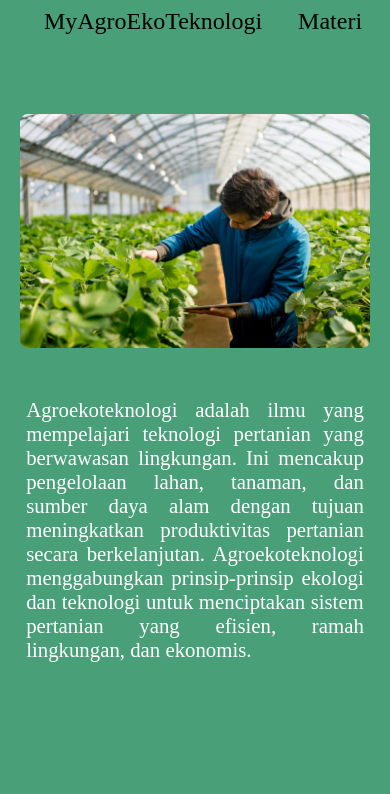
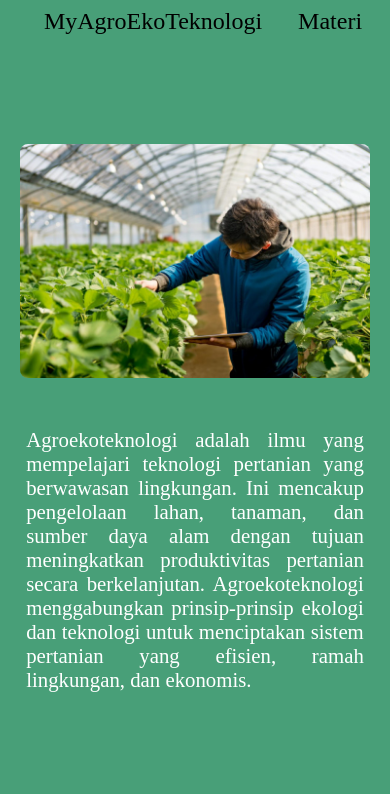
Before and after one commit to agroeko/agroekotekno, a plain HTML site: page materi.html in a window 390 px wide. Shown: the top 794 px of the page. Drawn offline with Linux system fonts and the light colour scheme.

Commit message:
Add files via upload

```diff
--- a/materi.html
+++ b/materi.html
@@ -5,48 +5,29 @@
     <meta name="viewport" content="width=device-width, initial-scale=1.0">
     <title>AgroEkoTekno WEB</title>
     <style>
-           *{
+        * {
             padding: 0;
             margin: 0;
             overflow-x: hidden;
         }
 
-
-.content{
+        .content {
             display: flex;
             justify-content: center;
             align-items: center;
+            flex-direction: column;
+            width: 100%;
+            background-color: #489F78;
+            min-height: 100vh;
+            padding-bottom: 50px;
+            padding-top: 30px;
         }
 
-.nav a{
+        .nav a {
             text-decoration: none;
         }
 
-.content{
-        display: flex;
-        justify-content: center;
-        flex-direction: column;
-        align-items: center;
-        width: 100%;
-        background-color: #489F78;
-        height: 150vh;
-    }
-
-.nav2{
-        display: flex;
-        padding: 8px;
-        font-size: 1.5rem;
-        position: absolute;
-        top: 50%;
-}
-
-.desk{
-    width: 60vh;
-    text-align: center;
-    font-size: 1.2rem;
-}
-
-.nav{
+        .nav {
             display: flex;
             padding: 8px;
             font-size: 1.5rem;
@@ -58,110 +39,92 @@
             width: 100%;
         }
 
-.nav2 a{
+        .nav a {
             text-decoration: none;
             color: black;
         }
 
-.nav a{
-    text-decoration: none;
-    color: black;
+        .nama {
+            font-size: 2rem;
+            color: #2B69DB;
+            font-family: Arial, Helvetica, sans-serif;
         }
 
-.nama{
-    font-size: 2rem;
-    color: #2B69DB;
-    font-family:Arial, Helvetica, sans-serif;
-}
-
-.content1{
+        .content1 {
             display: flex;
             justify-content: center;
             align-items: center;
             gap: 50px;
+            margin-bottom: 20px;
         }
 
-.content1 div{
+        .content1 div {
             width: 40vh;
             text-align: justify;
             font-size: 1.3rem;
             color: white;
         }
 
-.content1 img{
+        .content1 img {
             border-radius: 8px;
         }
 
-@media screen and (max-width:765px) {
-    .content{
-        height: 150vh;
-        display: flex;
-        justify-content: center;
-        flex-direction: column;
-        align-items: center;
-        width: 100%;
-        background-color: #489F78;
-        height: 220vh;
-
-    }
-    .content1{
-    display: flex;
-    justify-content: center;
-    align-items: center;
-    flex-direction: column;
-    padding-top: 10vh;
-}
-.headContent{
-    display: flex;
-    flex-direction: column;
-    gap: 20px;
-    padding-top: 30px;
-}
-
-}
-
-.headContent{
+        .headContent {
             display: flex;
             flex-direction: column;
             gap: 50px;
             padding-top: 30px;
         }
 
-.vid{
+        .vid {
             display: flex;
             flex-direction: column;
             align-items: center;
             color: white;
         }
 
-.btn{
+        .btn {
             display: flex;
             justify-content: center;
             text-align: center;
             align-items: center;
             background-color: orange;
-    width:15vh ;
+            width: 15vh;
             height: 4vh;
             border-radius: 8px;
         }
 
-.btn a{
+        .btn a {
             text-decoration: none;
             color: white;
+        }
+
+        @media screen and (max-width: 765px) {
+            .content {
+                height: auto;
+            }
+
+            .content1 {
+                flex-direction: column;
+                padding-top: 10vh;
+            }
+
+            .headContent {
+                gap: 20px;
+                padding-top: 30px;
+            }
         }
     </style>
 </head>
 <body>
     <div class="main">
-
         <div class="content">
             <div class="cl1">
                 <div class="nav">
                     <div><a href="index.html">MyAgroEkoTeknologi</a></div>
-                    <div><a href="materi.html">Materi</a> </div>
+                    <div><a href="materi.html">Materi</a></div>
                 </div>
                 <div class="headContent">
-
                     <div class="content1">
                         <img src="./gambar 1.jpg" alt="" width="350vh">
                         <div>Agroekoteknologi adalah ilmu yang mempelajari teknologi pertanian yang berwawasan lingkungan. Ini mencakup pengelolaan lahan, tanaman, dan sumber daya alam dengan tujuan meningkatkan produktivitas pertanian secara berkelanjutan. Agroekoteknologi menggabungkan prinsip-prinsip ekologi dan teknologi untuk menciptakan sistem pertanian yang efisien, ramah lingkungan, dan ekonomis.</div>
@@ -190,13 +153,11 @@
                             <iframe style="width: 40vh; height: 20vh; border-radius: 8px;" src="https://www.youtube.com/embed/hUdJKRR-lZ8?si=bVlqSguf1m3oLS6K" title="YouTube video player" frameborder="0" allow="accelerometer; autoplay; clipboard-write; encrypted-media; gyroscope; picture-in-picture; web-share" referrerpolicy="strict-origin-when-cross-origin" allowfullscreen></iframe>
                         </div>
                         <div>
-                            <div class="btn"><a href="cengkeh.pptx" download="cengkeh.pptx">Download </a> </div>
+                            <div class="btn"><a href="cengkeh.pptx" download="cengkeh.pptx">Download </a></div>
                         </div>
                     </div>
                 </div>
-
             </div>
-
         </div>
     </div>
 </body>
```
Lines whose indentation alone changed are shown as unchanged.
